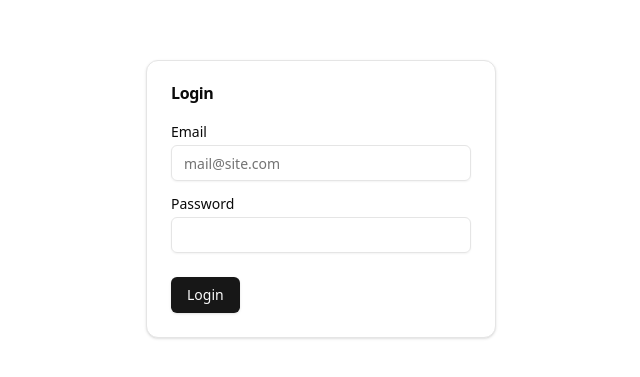
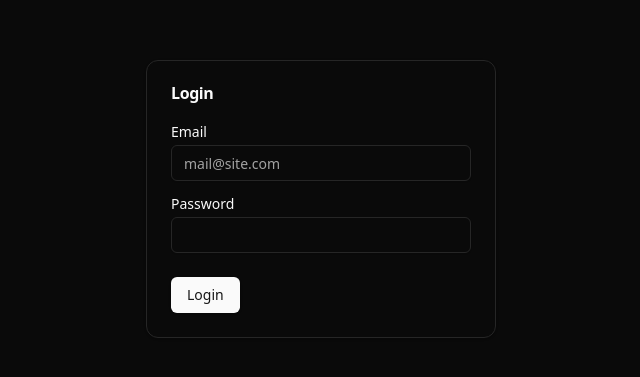
Before and after one commit to BoschLeith/driver-ratings, a React (Vite) app: page /login in a window 1280 px wide. Shown: the part 201-578 px from the top of the page, without its empty margins (319-959 px from the left). Built offline with nearby package versions, Linux system fonts and the light colour scheme.

Commit message:
Add theme toggle functionality

```diff
--- a/src/components/app-sidebar.tsx
+++ b/src/components/app-sidebar.tsx
@@ -14,6 +14,7 @@
   SidebarFooter,
   SidebarGroup,
   SidebarGroupContent,
+  SidebarHeader,
   SidebarMenu,
   SidebarMenuButton,
   SidebarMenuItem,
@@ -50,6 +51,7 @@
 
   return (
     <Sidebar variant="inset">
+      <SidebarHeader>Driver Ratings</SidebarHeader>
       <SidebarContent>
         <SidebarGroup>
           <SidebarGroupContent>
--- /dev/null
+++ b/src/components/mode-toggle.tsx
@@ -0,0 +1,37 @@
+import { Moon, Sun } from 'lucide-react';
+
+import { Button } from '@/components/ui/button';
+import {
+  DropdownMenu,
+  DropdownMenuContent,
+  DropdownMenuItem,
+  DropdownMenuTrigger,
+} from '@/components/ui/dropdown-menu';
+import { useTheme } from '@/components/theme-provider';
+
+export function ModeToggle() {
+  const { setTheme } = useTheme();
+
+  return (
+    <DropdownMenu>
+      <DropdownMenuTrigger asChild>
+        <Button variant="outline" size="icon">
+          <Sun className="h-[1.2rem] w-[1.2rem] rotate-0 scale-100 transition-all dark:-rotate-90 dark:scale-0" />
+          <Moon className="absolute h-[1.2rem] w-[1.2rem] rotate-90 scale-0 transition-all dark:rotate-0 dark:scale-100" />
+          <span className="sr-only">Toggle theme</span>
+        </Button>
+      </DropdownMenuTrigger>
+      <DropdownMenuContent align="end">
+        <DropdownMenuItem onClick={() => setTheme('light')}>
+          Light
+        </DropdownMenuItem>
+        <DropdownMenuItem onClick={() => setTheme('dark')}>
+          Dark
+        </DropdownMenuItem>
+        <DropdownMenuItem onClick={() => setTheme('system')}>
+          System
+        </DropdownMenuItem>
+      </DropdownMenuContent>
+    </DropdownMenu>
+  );
+}
--- /dev/null
+++ b/src/components/theme-provider.tsx
@@ -0,0 +1,73 @@
+import { createContext, useContext, useEffect, useState } from 'react';
+
+type Theme = 'dark' | 'light' | 'system';
+
+type ThemeProviderProps = {
+  children: React.ReactNode;
+  defaultTheme?: Theme;
+  storageKey?: string;
+};
+
+type ThemeProviderState = {
+  theme: Theme;
+  setTheme: (theme: Theme) => void;
+};
+
+const initialState: ThemeProviderState = {
+  theme: 'system',
+  setTheme: () => null,
+};
+
+const ThemeProviderContext = createContext<ThemeProviderState>(initialState);
+
+export function ThemeProvider({
+  children,
+  defaultTheme = 'system',
+  storageKey = 'vite-ui-theme',
+  ...props
+}: ThemeProviderProps) {
+  const [theme, setTheme] = useState<Theme>(
+    () => (localStorage.getItem(storageKey) as Theme) || defaultTheme
+  );
+
+  useEffect(() => {
+    const root = window.document.documentElement;
+
+    root.classList.remove('light', 'dark');
+
+    if (theme === 'system') {
+      const systemTheme = window.matchMedia('(prefers-color-scheme: dark)')
+        .matches
+        ? 'dark'
+        : 'light';
+
+      root.classList.add(systemTheme);
+      return;
+    }
+
+    root.classList.add(theme);
+  }, [theme]);
+
+  const value = {
+    theme,
+    setTheme: (theme: Theme) => {
+      localStorage.setItem(storageKey, theme);
+      setTheme(theme);
+    },
+  };
+
+  return (
+    <ThemeProviderContext.Provider {...props} value={value}>
+      {children}
+    </ThemeProviderContext.Provider>
+  );
+}
+
+export const useTheme = () => {
+  const context = useContext(ThemeProviderContext);
+
+  if (context === undefined)
+    throw new Error('useTheme must be used within a ThemeProvider');
+
+  return context;
+};
--- a/src/main.tsx
+++ b/src/main.tsx
@@ -6,12 +6,15 @@
 import App from './App.tsx';
 import './index.css';
 import { store } from './redux/store.tsx';
+import { ThemeProvider } from './components/theme-provider.tsx';
 
 createRoot(document.getElementById('root')!).render(
   <StrictMode>
     <Provider store={store}>
       <BrowserRouter>
-        <App></App>
+        <ThemeProvider defaultTheme="dark" storageKey="vite-ui-theme">
+          <App />
+        </ThemeProvider>
       </BrowserRouter>
     </Provider>
   </StrictMode>
--- a/src/pages/Dashboard.tsx
+++ b/src/pages/Dashboard.tsx
@@ -10,6 +10,7 @@
 } from '@/components/ui/breadcrumb';
 import { Separator } from '@/components/ui/separator';
 import { SidebarTrigger } from '@/components/ui/sidebar';
+import { ModeToggle } from '@/components/mode-toggle';
 
 const Dashboard = () => {
   const location = useLocation();
@@ -47,6 +48,9 @@
             )}
           </BreadcrumbList>
         </Breadcrumb>
+        <div className="ml-auto flex items-center">
+          <ModeToggle />
+        </div>
       </header>
       <main className="p-4">
         <Outlet />
```
